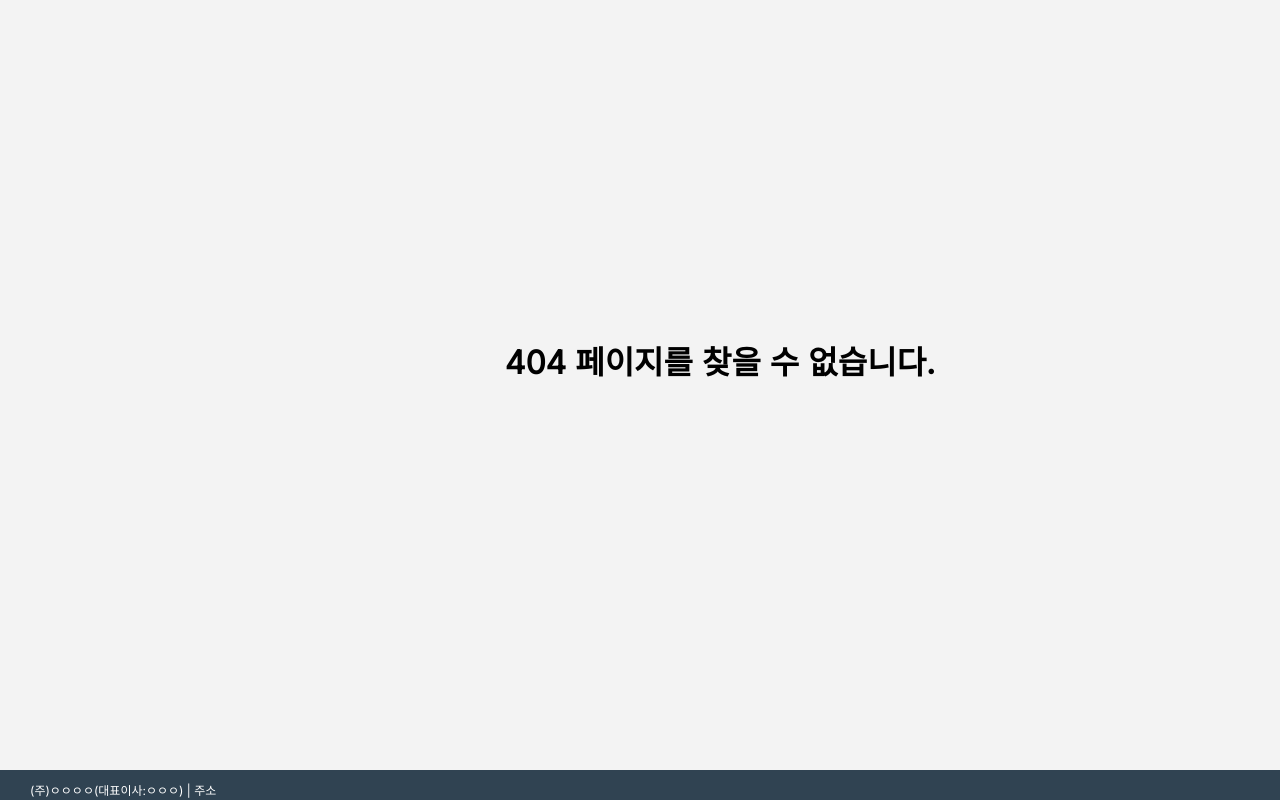
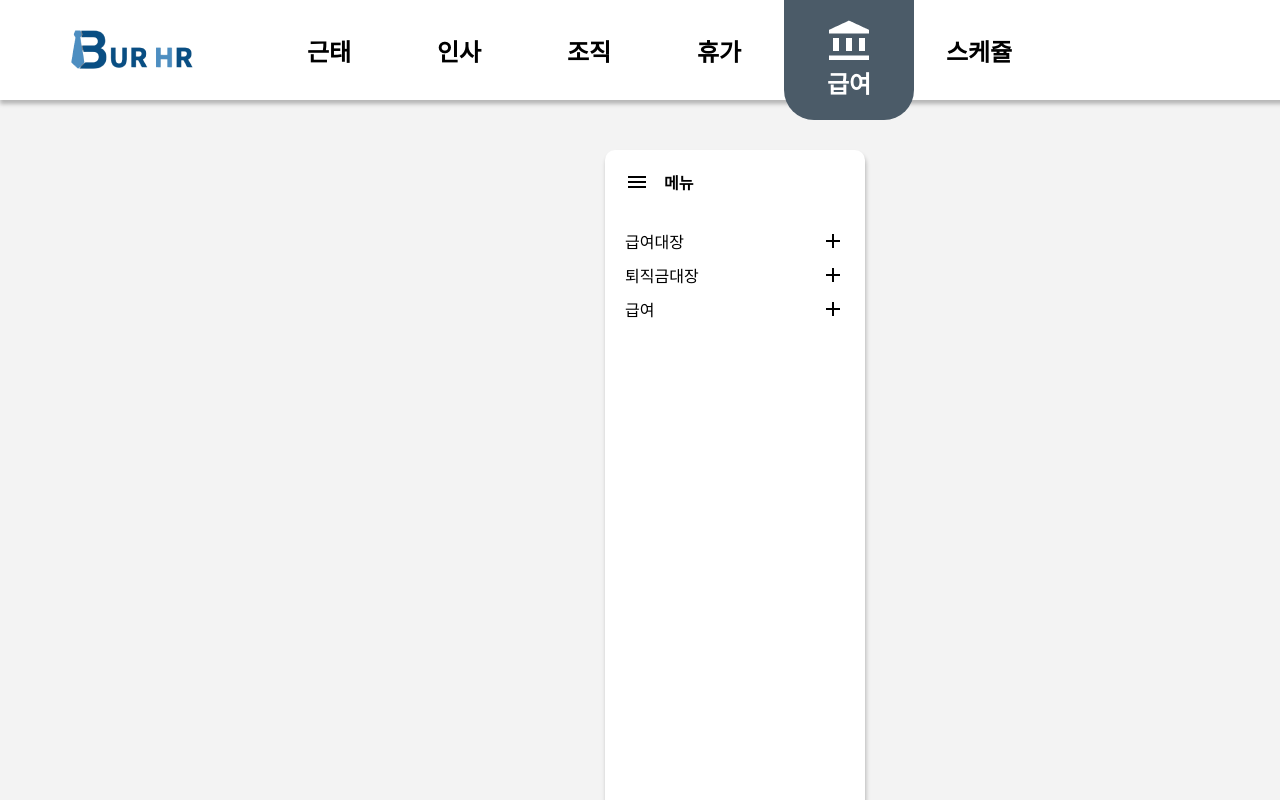
Before and after one commit to BUR-HR/front-react, a React (Create React App) app: page /payment in a window 1280 px wide. Before the commit this address had no page. Shown: the top 800 px of the page. Built offline with nearby package versions, Linux system fonts and the light colour scheme.

Commit message:
[fix] 폴더 구조 수정

```diff
--- a/src/App.js
+++ b/src/App.js
@@ -1,28 +1,35 @@
+import {
+    Navigate,
+    Route,
+    BrowserRouter as Router,
+    Routes,
+} from "react-router-dom";
 import "./App.css";
 import Footer from "./common/footer";
-import {
-    BrowserRouter as Router,
-    Route,
-    Routes,
-    Navigate,
-} from "react-router-dom";
-import { Login } from "./pages/login";
-import { Orgchart } from './orgchart/orgchart'
-import Attendance from "./pages/attendance";
 import PageNotFound from "./error/PageNotFound";
 import Layout from "./layout/layout";
+import { Orgchart } from "./orgchart/orgchart";
+import Attendance from "./pages/attendance/attendance";
+import AttendanceContent from "./pages/attendance/main/AttendanceContent";
+import AttendanceListContent from "./pages/attendance/main/AttendanceListContent";
+import { Login } from "./pages/login";
+import Payment from "./pages/payment/payment";
 
 function App() {
     return (
         <Router>
             <div className="container">
                 <Routes>
-                    <Route path="/login" element={<Login />} />
                     <Route path="/" element={<Layout />}>
                         <Route index element={<Navigate to="/attendance" />} />
-                        <Route path="attendance" element={<Attendance />} />
-                        <Route path="/orgchart" element={<Orgchart />}/>
+                        <Route path="attendance" element={<Attendance />}>
+                            <Route index element={<AttendanceContent />} />
+                            <Route path="list" element={<AttendanceListContent />} />
+                        </Route>
+                        <Route path="/orgchart" element={<Orgchart />} />
+                        <Route path="payment" element={<Payment />} />
                     </Route>
+                    <Route path="/login" element={<Login />} />
                     <Route path="*" element={<PageNotFound />} />
                 </Routes>
                 <Footer />
--- a/src/common/header.js
+++ b/src/common/header.js
@@ -5,14 +5,14 @@ export const Header = () => {
     return (
         <div className="header">
             <div className="menu">
-                <NavLink to={"/attendance"}>
+                <NavLink to={"/attendance/"}>
                     <img
                         src="/common/images/logo.png"
                         className="logo"
                         alt="logo"
                     />
                 </NavLink>
-                <NavLink to={"/attendance"} className={({isActive}) => isActive ? "menu-item active" : "menu-item"}>
+                <NavLink to={"/attendance/"} className={({isActive}) => isActive ? "menu-item active" : "menu-item"}>
                     <img
                         src="/common/images/clock.png"
                         className="menu-image"
--- a/src/css/nav.css
+++ b/src/css/nav.css
@@ -12,7 +12,6 @@
     -moz-user-select: none;
     -ms-user-select: none;
     -webkit-user-select: none;
-
 }
 
 .menu-title {
@@ -80,13 +79,17 @@
     gap: 10px;
 }
 
+.dropmenu a {
+    text-decoration: none;
+    color: black;
+}
 
-.dropmenu li::before {
+.dropmenu a::before {
     content: '￭';
     margin-right: 5px;
 }
 
-.dropmenu li:hover {
+.dropmenu a:hover {
     font-weight: bold;
     cursor: pointer;
 }
--- a/src/pages/attendance.js
+++ /dev/null
@@ -1,24 +0,0 @@
-import NavBar from "../common/NavBar";
-import Content from "../common/content";
-import Main from "../common/main";
-import "../css/attendance.css";
-import "../css/nav.css";
-import AttendanceContent from "./main-content/AttendanceContent";
-import AttendanceNav from "./nav-content/AttendanceNav";
-
-export const Attendance = () => {
-
-
-    return (
-        <Content>
-            <NavBar>
-                <AttendanceNav />
-            </NavBar>
-            <Main>
-                <AttendanceContent/>
-            </Main>
-        </Content>
-    );
-};
-
-export default Attendance;
--- /dev/null
+++ b/src/pages/attendance/attendance.js
@@ -0,0 +1,24 @@
+import { Outlet } from "react-router-dom";
+import NavBar from "../../common/NavBar";
+import Content from "../../common/content";
+import Main from "../../common/main";
+import "../../css/attendance.css";
+import "../../css/nav.css";
+import AttendanceNav from "./nav/AttendanceNav";
+
+export const Attendance = () => {
+
+
+    return (
+        <Content>
+            <NavBar>
+                <AttendanceNav />
+            </NavBar>
+            <Main>
+                <Outlet/>
+            </Main>
+        </Content>
+    );
+};
+
+export default Attendance;
--- a/src/pages/main-content/AttendanceContent.js
+++ b/src/pages/attendance/main/AttendanceContent.js
@@ -1,7 +1,7 @@
 import React from "react";
-import Chart from "../../common/chart";
-import table from "../../css/module/table.module.css";
-import content from '../../css/module/content.module.css'
+import Chart from "../../../common/chart";
+import content from '../../../css/module/content.module.css';
+import table from "../../../css/module/table.module.css";
 
 const AttendanceContent = () => {
     const user = {
--- /dev/null
+++ b/src/pages/attendance/main/AttendanceListContent.js
@@ -0,0 +1,9 @@
+import React from 'react'
+
+const AttendanceListContent = () => {
+  return (
+    <div>Test</div>
+  )
+}
+
+export default AttendanceListContent
--- /dev/null
+++ b/src/pages/attendance/nav/AttendanceNav.js
@@ -0,0 +1,48 @@
+import React, { useState } from "react";
+import { NavLink } from "react-router-dom";
+
+const AttendanceNav = () => {
+    const [isSelectIndex, setIsSelectIndex] = useState({
+        isActive: false,
+        index: 0,
+    });
+
+    const onClickHandler = (index) => {
+        if (isSelectIndex.isActive)
+            setIsSelectIndex({ isActive: !isSelectIndex.isActive, index: 0 });
+        if (index !== isSelectIndex.index)
+            setIsSelectIndex({ isActive: true, index: index });
+    };
+
+    return (
+        <div className="submenulist">
+            <div
+                key={1}
+                className={`submenu ${
+                    isSelectIndex.index === 1 ? "select" : ""
+                }`}
+                onClick={() => onClickHandler(1)}
+            >
+                <span>근태관리</span>
+                <img
+                    src="/common/images/plus.svg"
+                    alt=""
+                    className="submenu-plus-icon menu-icon"
+                />
+                <img
+                    src="/common/images/minus.svg"
+                    alt=""
+                    className="submenu-minus-icon menu-icon"
+                />
+            </div>
+            <div className="dropmenu">
+                <ul>
+                    <NavLink to="/attendance/" style={({isActive}) => isActive ? {fontWeight: 'bold'} : undefined}>근태관리</NavLink>
+                    <NavLink to="/attendance/list" style={({isActive}) => isActive ? {fontWeight: 'bold'} : undefined}>근태현황</NavLink>
+                </ul>
+            </div>
+        </div>
+    );
+};
+
+export default AttendanceNav;
--- a/src/pages/nav-content/AttendanceNav.js
+++ b/src/pages/payment/nav/PaymentNav.js
@@ -1,6 +1,6 @@
-import React, { useState } from "react";
+import { useState } from "react";
 
-const AttendanceNav = () => {
+const PaymentNav = () => {
     const [isSelectIndex, setIsSelectIndex] = useState({
         isActive: false,
         index: 0,
@@ -22,7 +22,7 @@ const AttendanceNav = () => {
                 }`}
                 onClick={() => onClickHandler(1)}
             >
-                <span>근태관리</span>
+                <span>급여대장</span>
                 <img
                     src="/common/images/plus.svg"
                     alt=""
@@ -36,9 +36,8 @@ const AttendanceNav = () => {
             </div>
             <div className="dropmenu">
                 <ul>
-                    <li>하위 메뉴</li>
-                    <li>하위 메뉴</li>
-                    <li>하위 메뉴</li>
+                    <li>급여대장 조회</li>
+                    <li>급여지급품의서</li>
                 </ul>
             </div>
             <div
@@ -48,7 +47,7 @@ const AttendanceNav = () => {
                 }`}
                 onClick={() => onClickHandler(2)}
             >
-                <span>근태관리</span>
+                <span>퇴직금대장</span>
                 <img
                     src="/common/images/plus.svg"
                     alt=""
@@ -62,13 +61,38 @@ const AttendanceNav = () => {
             </div>
             <div className="dropmenu">
                 <ul>
-                <li>하위 메뉴</li>
-                    <li>하위 메뉴</li>
-                    <li>하위 메뉴</li>
+                    <li>퇴직금대장 조회</li>
+                    <li>퇴직금지급품의서</li>
+                </ul>
+            </div>
+            <div
+                key={3}
+                className={`submenu ${
+                    isSelectIndex.index === 3 ? "select" : ""
+                }`}
+                onClick={() => onClickHandler(3)}
+            >
+                <span>급여</span>
+                <img
+                    src="/common/images/plus.svg"
+                    alt=""
+                    className="submenu-plus-icon menu-icon"
+                />
+                <img
+                    src="/common/images/minus.svg"
+                    alt=""
+                    className="submenu-minus-icon menu-icon"
+                />
+            </div>
+            <div className="dropmenu">
+                <ul>
+                    <li>급여명세서 조회</li>
+                    <li>예상 퇴직금 조회</li>
+                    <li>퇴직금 중간정산 신청</li>
                 </ul>
             </div>
         </div>
     );
 };
 
-export default AttendanceNav;
+export default PaymentNav;
--- /dev/null
+++ b/src/pages/payment/payment.js
@@ -0,0 +1,20 @@
+import React from "react";
+import { Outlet } from "react-router-dom";
+import NavBar from "../../common/NavBar";
+import Main from "../../common/main";
+import PaymentNav from './nav/PaymentNav';
+
+const Payment = () => {
+    return (
+        <>
+            <NavBar>
+                <PaymentNav />
+            </NavBar>
+            <Main>
+                <Outlet />
+            </Main>
+        </>
+    );
+};
+
+export default Payment;
```
Also changed, not shown: src/pages/payment/main/PaymentContent.js (added, +11 -0 lines).
